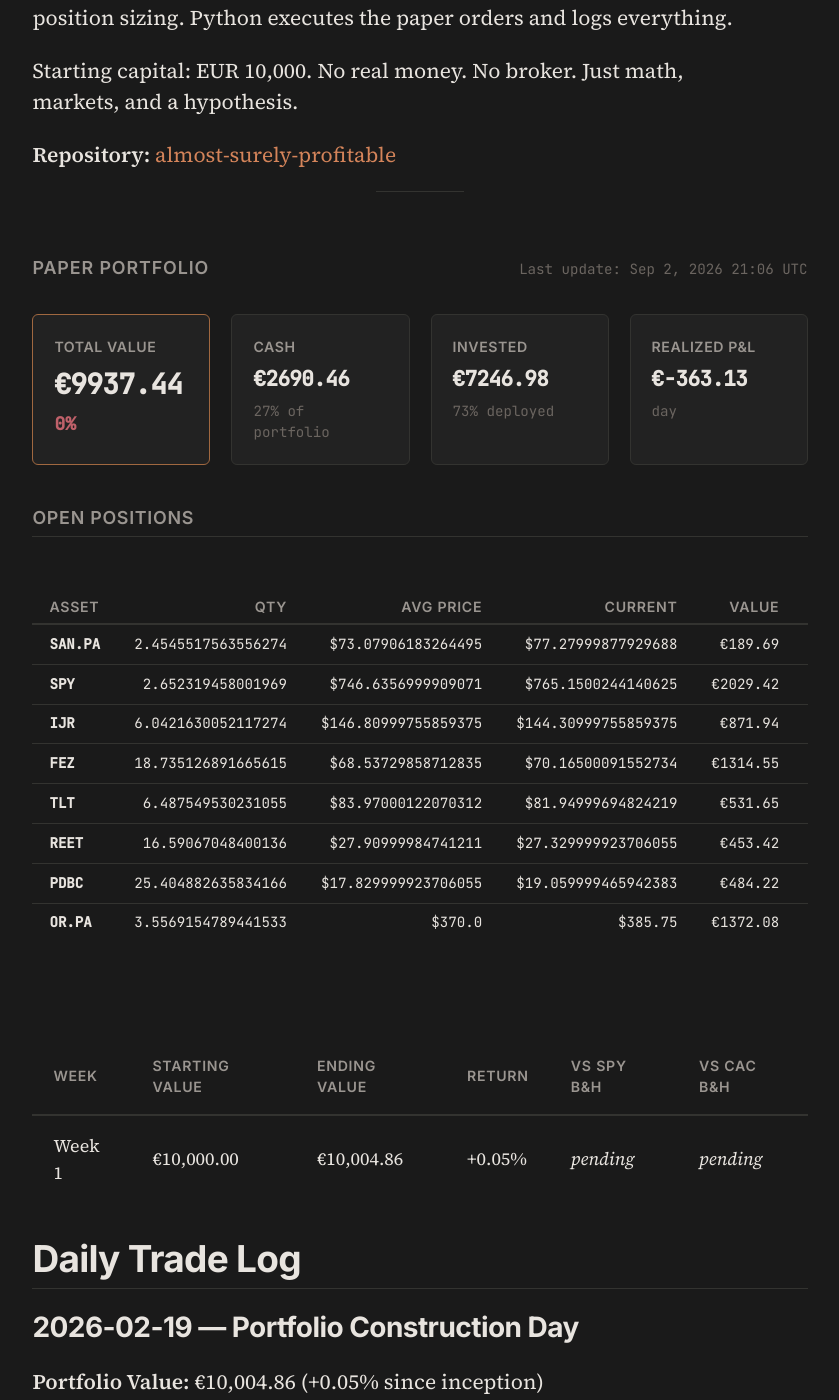
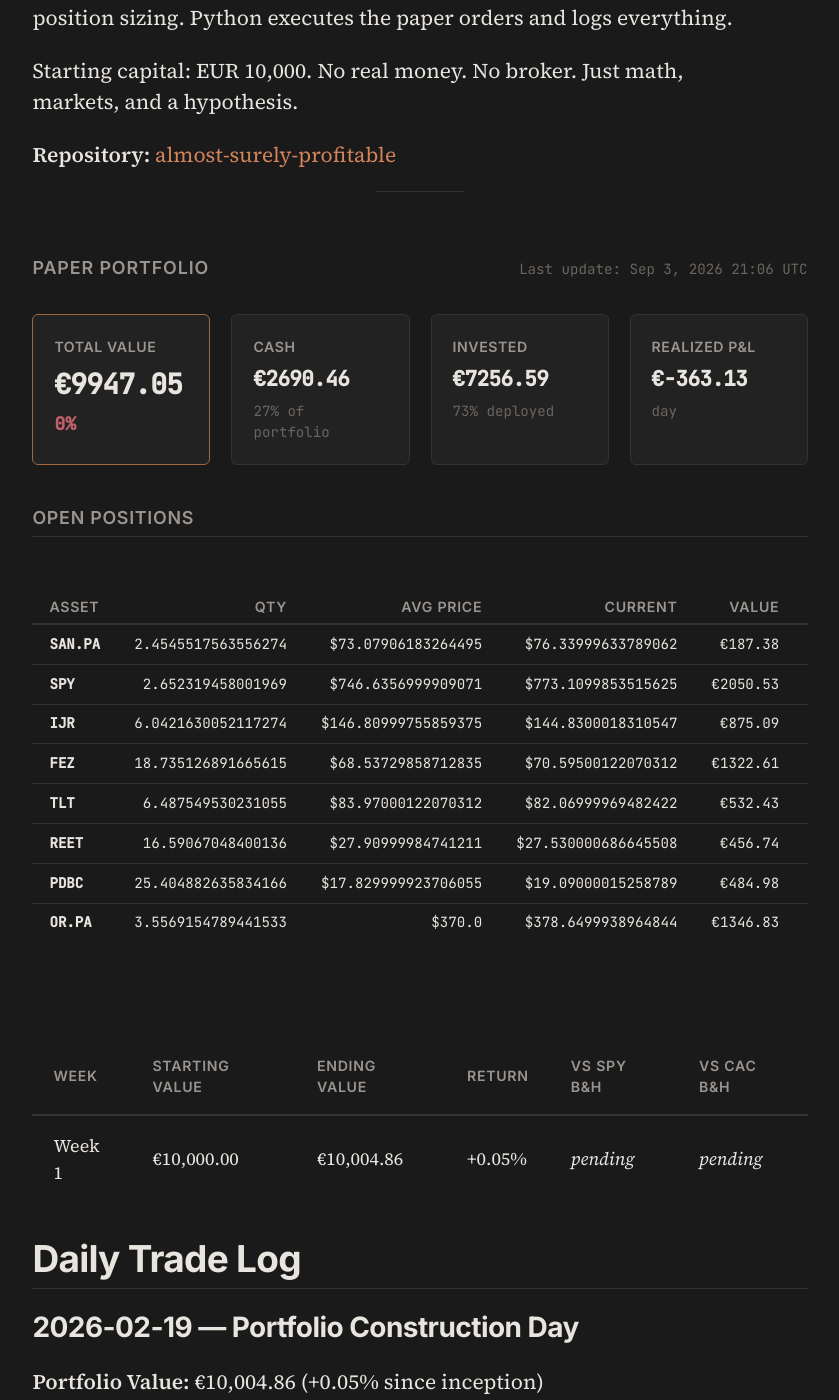
Before and after one commit to Alm0stSurely/alm0stsurely.github.io, a Jekyll site: the page built from trading.md, in a window 1280 px wide and 1400 px high, scrolled down 854 px. Shown: the whole window, without its empty margins (220-1059 px from the left). Built offline with Jekyll 4.4.1, drawn with Linux system fonts in a browser that asks for light colours.

Commit message:
Update portfolio and trading analysis for 2026-09-03

```diff
--- a/_data/portfolio.json
+++ b/_data/portfolio.json
@@ -1,81 +1,81 @@
 {
  "cash": 2690.4635731850058,
  "total_realized_pnl": -363.1263234702452,
-  "last_updated": "2026-09-02T21:06:29.941538",
-  "total_value": 9937.44323474099,
-  "positions_value": 7246.979661555983,
+ "last_updated": "2026-09-03T21:06:42.669590",
+ "total_value": 9947.051083065184,
+ "positions_value": 7256.587509880178,
  "positions": [
   {
    "ticker": "SAN.PA",
    "quantity": 2.4545517563556274,
    "avg_price": 73.07906183264495,
-      "current_price": 77.27999877929688,
-      "market_value": 189.6877567348839,
-      "unrealized_pnl": 10.31141716074373,
-      "unrealized_pnl_pct": 0.057484823166891505
+   "current_price": 76.33999633789062,
+   "market_value": 187.3804720913516,
+   "unrealized_pnl": 8.004132517211445,
+   "unrealized_pnl_pct": 0.044622008321800785
   },
   {
    "ticker": "SPY",
    "quantity": 2.652319458001969,
    "avg_price": 746.6356999909071,
-      "current_price": 765.1500244140625,
-      "market_value": 2029.4222980440998,
-      "unrealized_pnl": 49.10590291929611,
-      "unrealized_pnl_pct": 0.024796998621122543
+   "current_price": 773.1099853515625,
+   "market_value": 2050.5346573235665,
+   "unrealized_pnl": 70.21826219876289,
+   "unrealized_pnl_pct": 0.035458102741374106
   },
   {
    "ticker": "IJR",
    "quantity": 6.0421630052117274,
    "avg_price": 146.80999755859375,
-      "current_price": 144.30999755859375,
-      "market_value": 871.9445285307298,
-      "unrealized_pnl": -15.105407513029377,
-      "unrealized_pnl_pct": -0.017028813034359106
+   "current_price": 144.8300018310547,
+   "market_value": 875.0864791083454,
+   "unrealized_pnl": -11.963456935413774,
+   "unrealized_pnl_pct": -0.013486790821236928
   },
   {
    "ticker": "FEZ",
    "quantity": 18.735126891665615,
    "avg_price": 68.53729858712835,
-      "current_price": 70.16500091552734,
-      "market_value": 1314.5501955062389,
-      "unrealized_pnl": 30.495209664414688,
-      "unrealized_pnl_pct": 0.023749146259824758
+   "current_price": 70.59500122070312,
+   "market_value": 1322.606305787162,
+   "unrealized_pnl": 38.55131994533781,
+   "unrealized_pnl_pct": 0.030023106775340803
   },
   {
    "ticker": "TLT",
    "quantity": 6.487549530231055,
    "avg_price": 83.97000122070312,
-      "current_price": 81.94999694824219,
-      "market_value": 531.654664204005,
-      "unrealized_pnl": -13.104877768868619,
-      "unrealized_pnl_pct": -0.024056261082474398
+   "current_price": 82.06999969482422,
+   "market_value": 532.4331879662197,
+   "unrealized_pnl": -12.3263540066539,
+   "unrealized_pnl_pct": -0.02262714657922906
   },
   {
    "ticker": "REET",
    "quantity": 16.59067048400136,
    "avg_price": 27.90999984741211,
-      "current_price": 27.329999923706055,
-      "market_value": 453.4230230619895,
-      "unrealized_pnl": -9.622587614953034,
-      "unrealized_pnl_pct": -0.02078107942948738
+   "current_price": 27.530000686645508,
+   "market_value": 456.7411698164668,
+   "unrealized_pnl": -6.304440860475722,
+   "unrealized_pnl_pct": -0.013615161692730528
   },
   {
    "ticker": "PDBC",
    "quantity": 25.404882635834166,
    "avg_price": 17.829999923706055,
-      "current_price": 19.059999465942383,
-      "market_value": 484.21704947132815,
-      "unrealized_pnl": 31.247994012643687,
-      "unrealized_pnl_pct": 0.06898483160400751
+   "current_price": 19.09000015258789,
+   "market_value": 484.97921339455166,
+   "unrealized_pnl": 32.0101579358672,
+   "unrealized_pnl_pct": 0.07066742760927266
   },
   {
    "ticker": "OR.PA",
    "quantity": 3.5569154789441533,
    "avg_price": 370.0,
-      "current_price": 385.75,
-      "market_value": 1372.0801460027071,
-      "unrealized_pnl": 56.02141879337046,
-      "unrealized_pnl_pct": 0.042567567567567605
+   "current_price": 378.6499938964844,
+   "market_value": 1346.8260243925145,
+   "unrealized_pnl": 30.76729718317779,
+   "unrealized_pnl_pct": 0.02337836188239025
   }
  ]
 }
```
Also changed, not shown: _trading_analysis.md (+34 -104 lines). Lines whose indentation alone changed are shown as unchanged.
